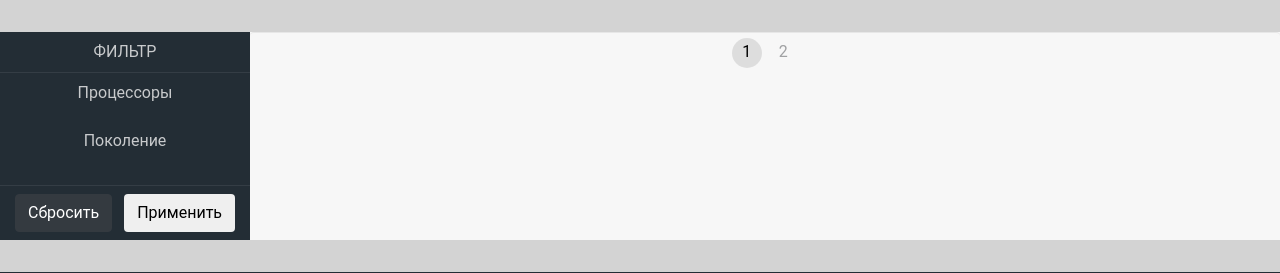
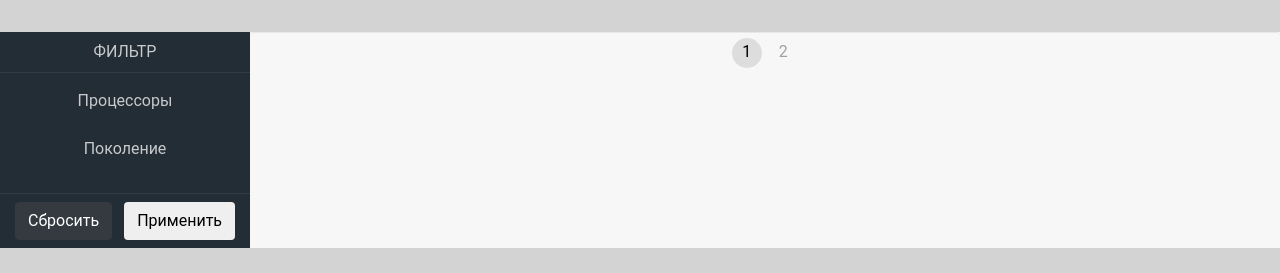
Before and after one commit to redhawk16/web-store, a PHP site: page /catalog.php in a window 1280 px wide. Shown: the part 70-343 px from the top of the page. Run offline with PHP 8.4, Linux system fonts and the light colour scheme; data that the repository does not hold is empty; style sheets or scripts are compiled from the project's sources.

Commit message:
Sidebar fixed

```diff
--- a/css/style.css
+++ b/css/style.css
@@ -135,9 +135,6 @@ header .d-block {
   -webkit-box-direction: normal;
       -ms-flex-direction: column;
           flex-direction: column;
-  -webkit-box-pack: justify;
-      -ms-flex-pack: justify;
-          justify-content: space-between;
   min-width: 250px;
   background-color: #232d35;
   color: #c8cacc;
@@ -146,7 +143,6 @@ header .d-block {
 .box .sidebar .aheader {
   text-align: center;
   padding-top: .5rem;
-  padding-bottom: .5rem;
 }
 
 .box .sidebar .aheader .filter {
@@ -165,13 +161,16 @@ header .d-block {
 }
 
 .box .sidebar .acpu {
-  margin-bottom: 1rem;
+  margin: 1rem 0;
   -webkit-box-pack: start;
       -ms-flex-pack: start;
           justify-content: flex-start;
 }
 
 .box .sidebar .agen {
+  -webkit-box-flex: 1;
+      -ms-flex: 1 0 auto;
+          flex: 1 0 auto;
   margin-bottom: 1rem;
 }
 
@@ -212,6 +211,9 @@ header .d-block {
 }
 
 .box .sidebar .afooter {
+  -webkit-box-flex: 0;
+      -ms-flex: 0 0 auto;
+          flex: 0 0 auto;
   text-align: center;
   padding-top: .5rem;
   padding-bottom: .5rem;
--- a/sass/style.sass
+++ b/sass/style.sass
@@ -131,7 +131,6 @@ header
 	.sidebar
 		display: flex
 		flex-direction: column
-		justify-content: space-between
 		min-width: 250px
 		background-color: #232d35
 		color: $gray
@@ -139,7 +138,6 @@ header
 		.aheader
 			text-align: center
 			padding-top: .5rem
-			padding-bottom: .5rem
 
 			.filter
 				text-transform: uppercase
@@ -153,10 +151,11 @@ header
 				border-bottom: solid 1px rgba($gray, .1)
 
 		.acpu
-			margin-bottom: 1rem
+			margin: 1rem 0
 			justify-content: flex-start
 
 		.agen
+			flex: 1 0 auto
 			margin-bottom: 1rem
 
 		.article
@@ -187,6 +186,7 @@ header
 				border: solid 1px rgba(black, .5)
 
 		.afooter
+			flex: 0 0 auto
 			text-align: center
 			padding-top: .5rem
 			padding-bottom: .5rem
```
Also changed, not shown: css/min/style.min.css.
